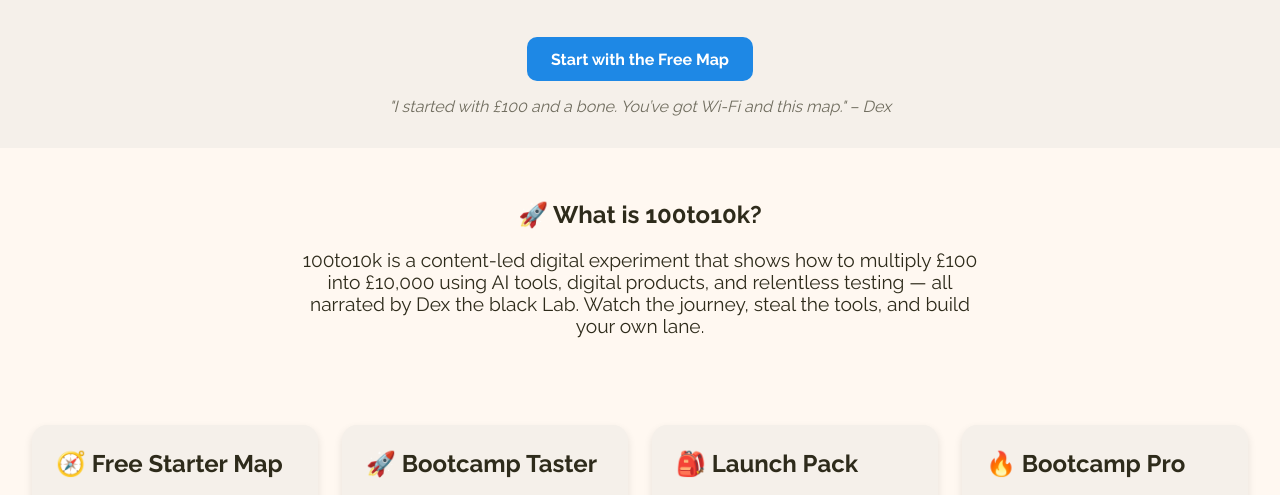
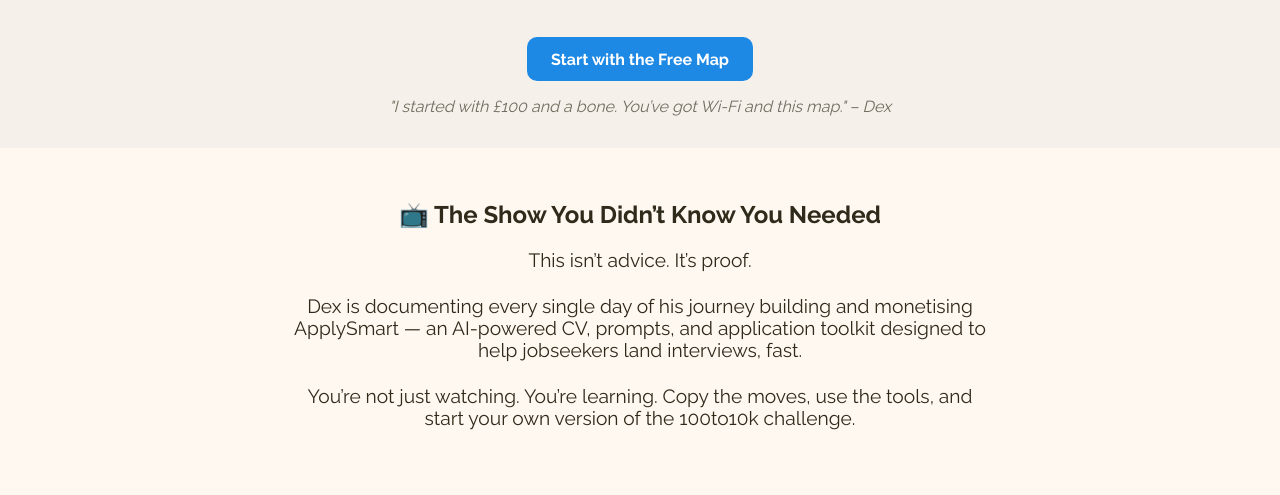
Before and after one commit to Jakoma-stack/100to10k-site, a plain HTML site: page index.html in a window 1280 px wide. Shown: the part 266-761 px from the top of the page. Drawn offline with Linux system fonts and the light colour scheme.

Commit message:
Update index.html

```diff
--- a/index.html
+++ b/index.html
@@ -88,11 +88,12 @@
   </header>
  <section style="text-align: center; padding: 2rem;">
    <h2>
-    🚀 What is 100to10k?
+  📺 The Show You Didn’t Know You Needed
    </h2>
+  <p>This isn’t advice. It’s proof.</p>
    <p>
-    100to10k is a content-led digital experiment that shows how to multiply £100 into £10,000 using AI tools, digital products, and relentless testing — all narrated by Dex the black Lab. Watch the journey, steal the tools, and build your own lane.
-   </p>
+    Dex is documenting every single day of his journey building and monetising ApplySmart — an AI-powered CV, prompts, and application toolkit designed to help jobseekers land interviews, fast.</p>
+  <p>You’re not just watching. You’re learning. Copy the moves, use the tools, and start your own version of the 100to10k challenge.</p>
   </section>
   <main class="products" id="products">
    <div class="card">
```
